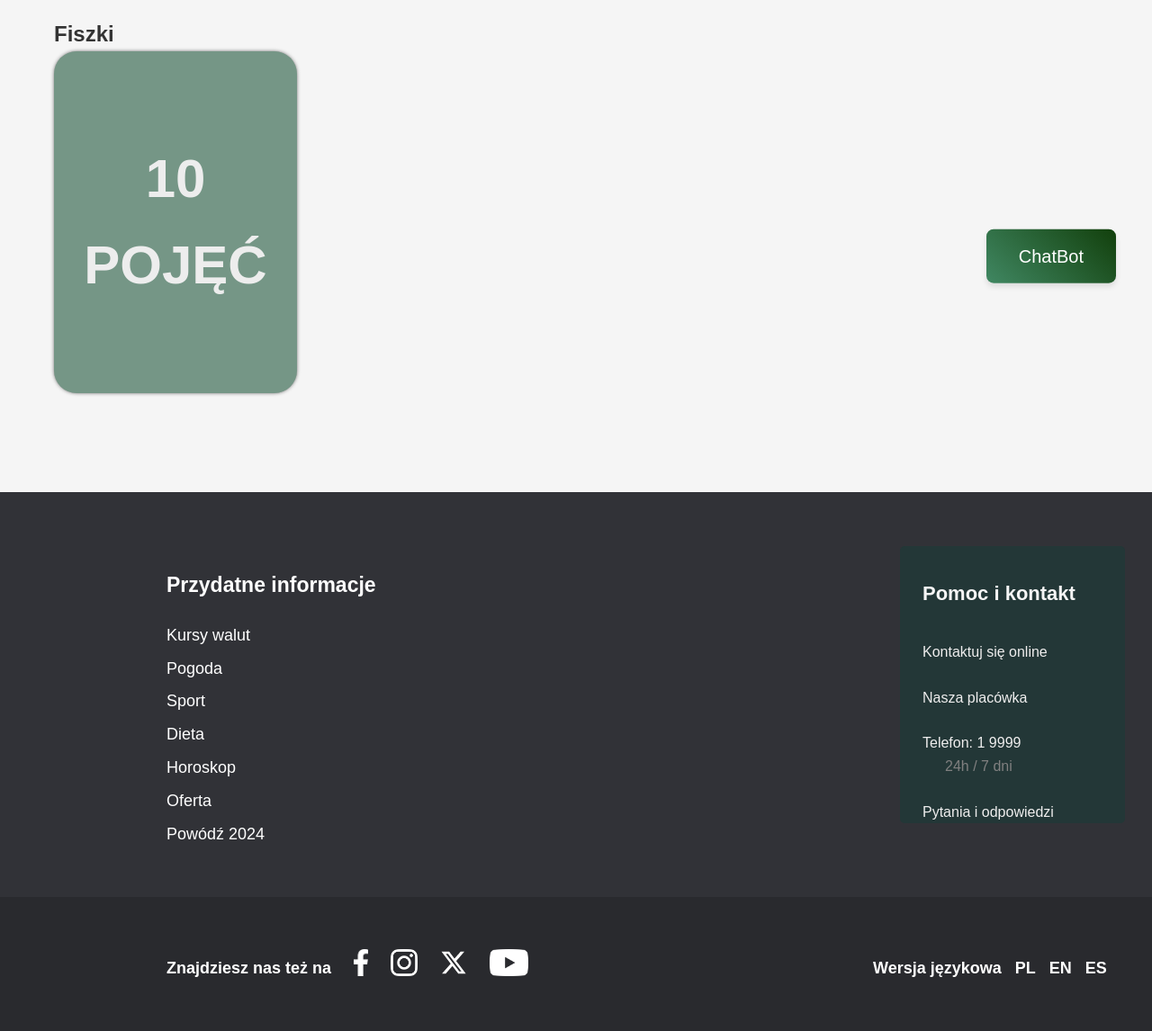
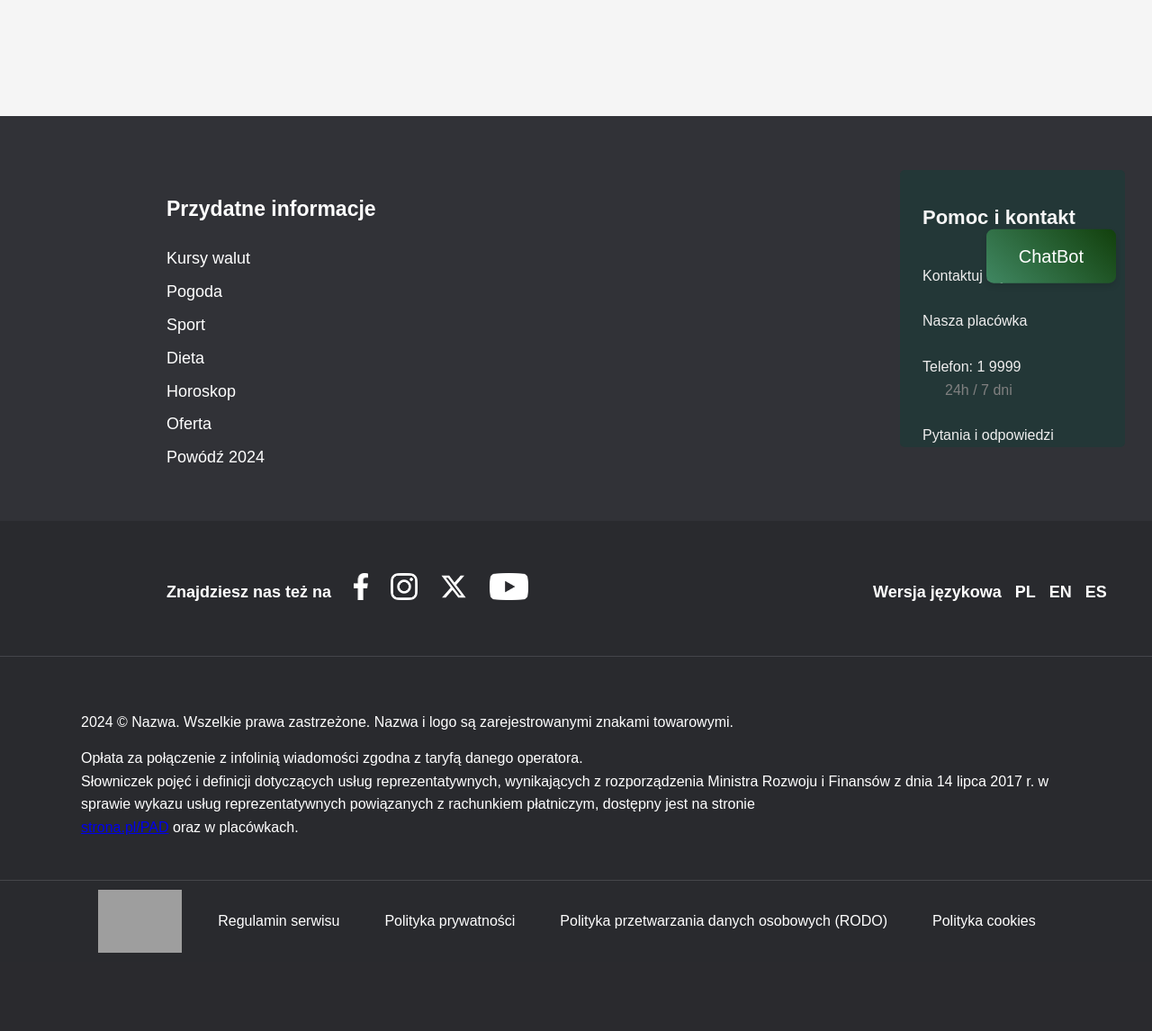
Before and after one commit to Quattro-Crew/Stack, a PHP site: page /TradeDeck/Front-end/html/index3.php in a window 1280 px wide. Shown: the part 467-1613 px from the top of the page at 90% size. After the commit the page ends 1526 px from the top, so only its background shows below. Run offline with PHP 8.4, Linux system fonts and the light colour scheme; grey boxes are pictures that could not be loaded.

Commit message:
index3
strona gotowa do wstawienie "wyświetlacza kursów"

```diff
--- a/TradeDeck/Front-end/html/css/style-index3.css
+++ b/TradeDeck/Front-end/html/css/style-index3.css
@@ -77,7 +77,7 @@ body {
 .hero {
     position: relative;
     height: 400px;
-    background: url('img/header_index2.jpg') no-repeat center center/cover;
+    background: url('img/index3-foto.jpg') no-repeat center center/cover;
 }
 
 .hero-overlay {
@@ -139,84 +139,9 @@ h3 {
 }
 
 /*=================================
-   KARTY
+   Kontener
  ================================== */
 
-.card-beginer {
-    --main-color: rgb(237, 237, 237);
-    --sub-color: #224938;
-    --sub-sub-color: #0db654;
-    --bg-color: #759686;
-    --accent-color: #242c88;
-    position: relative;
-    font-family: -apple-system, BlinkMacSystemFont, "Segoe UI", Roboto, Oxygen,
-    Ubuntu, Cantarell, "Open Sans", "Helvetica Neue", sans-serif;
-    width: 270px;
-    height: 380px;
-    padding: 25px;
-    border-radius: 25px;
-    display: flex;
-    align-items: center;
-    gap: 5px;
-    background-color: var(--bg-color);
-    transition: all 0.2s;
-    cursor: pointer;
-    box-shadow: 0px 0px 5px -1.5px #000;
-}
-
-.card-beginer::before {
-    content: "";
-    width: 99%;
-    height: 99%;
-    background: var(--sub-color);
-    position: absolute;
-    z-index: -1;
-    top: 1px;
-    left: 1px;
-    border-radius: 25px;
-    transition: all 0.3s;
-}
-
-.card__wrapper {
-    display: flex;
-    flex-direction: row;
-    justify-content: space-between;
-    align-items: center;
-}
-
-.card__title {
-    color: var(--main-color);
-    font-weight: 900;
-    font-size: 60px;
-    text-align: center;
-}
-
-.card-beginer:hover {
-    box-shadow: 0px 0px 20px -5px #000;
-}
-
-.card-beginer:hover::before {
-    transform: rotate(20deg);
-    box-shadow: 0px 0px 20px -5px #000;
-}
-
-.card__overlay {
-    content: "";
-    width: 99%;
-    height: 99%;
-    background: var(--sub-sub-color);
-    position: absolute;
-    z-index: -1;
-    top: 1px;
-    left: 1px;
-    border-radius: 25px;
-    transition: all 0.3s;
-}
-
-.card-beginer:hover .card__overlay {
-    transform: rotate(10deg);
-    box-shadow: 0px 0px 20px -5px #000;
-}
 
 /* ================================
    STOPKA 1 - PRZYDATNE LINKI
--- a/TradeDeck/Front-end/html/index3.php
+++ b/TradeDeck/Front-end/html/index3.php
@@ -16,7 +16,7 @@
         <ul class="nav-links">
             <li><a href="menu.php">Strona główna</a></li>
             <li><a href="index2.php">Jak zacząć inwestować</a></li>
-            <li><a href="#">Analiza kursów</a></li>
+            <li><a href="index3.php">Analiza kursów</a></li>
         </ul>
         <div class="login-button">
             <a href="#">Zaloguj</a>
@@ -25,46 +25,14 @@
 
     <div class="hero">
         <div class="hero-overlay">
-            <h1 class="hero-text">Rozpocznij z nami<br>naukę!</h1>
-            <h5 class="hero-text2">Naucz się słownika giełdy.<br>Dzięki stworzonym przez nas fiszkom<br>zapamiętasz je bez problemu</h5>
+            <h1 class="hero-text">Zobacz dzisiejsze<br>kursy</h1>
+            <h5 class="hero-text2">Dzięki naszym narzędziom możesz,<br>prosto i łatwo,<br>przeanalizować kusy z różnych źródeł.</h5>
         </div>
     </div>
 </header>
 
 <div class="container">
-    <h2>Fiszki</h2>
-    <div class="options">
-        <!-- Można dodać selektory, filtry itd. -->
-    </div>
 
-    <div class="cards">
-        <div class="sub-card">
-            <div class="card-beginer">
-                <div class="card__overlay"></div>
-                <div class="card__wrapper">
-                    <div class="card__title">10 POJĘĆ</div>
-                </div>
-            </div>
-        </div>
-
-        <div class="sub-card">
-            <div class="card-intermediate">
-                <!-- Zawartość dla poziomu średniego -->
-            </div>
-        </div>
-
-        <div class="sub-card">
-            <div class="card-advanced">
-                <!-- Zawartość dla poziomu zaawansowanego -->
-            </div>
-        </div>
-
-        <div class="sub-card">
-            <div class="card-expert">
-                <!-- Zawartość dla poziomu eksperckiego -->
-            </div>
-        </div>
-    </div>
 </div>
 
 <footer>
```
Also changed, not shown: TradeDeck/Front-end/html/css/img/index3-foto.jpg (added).
